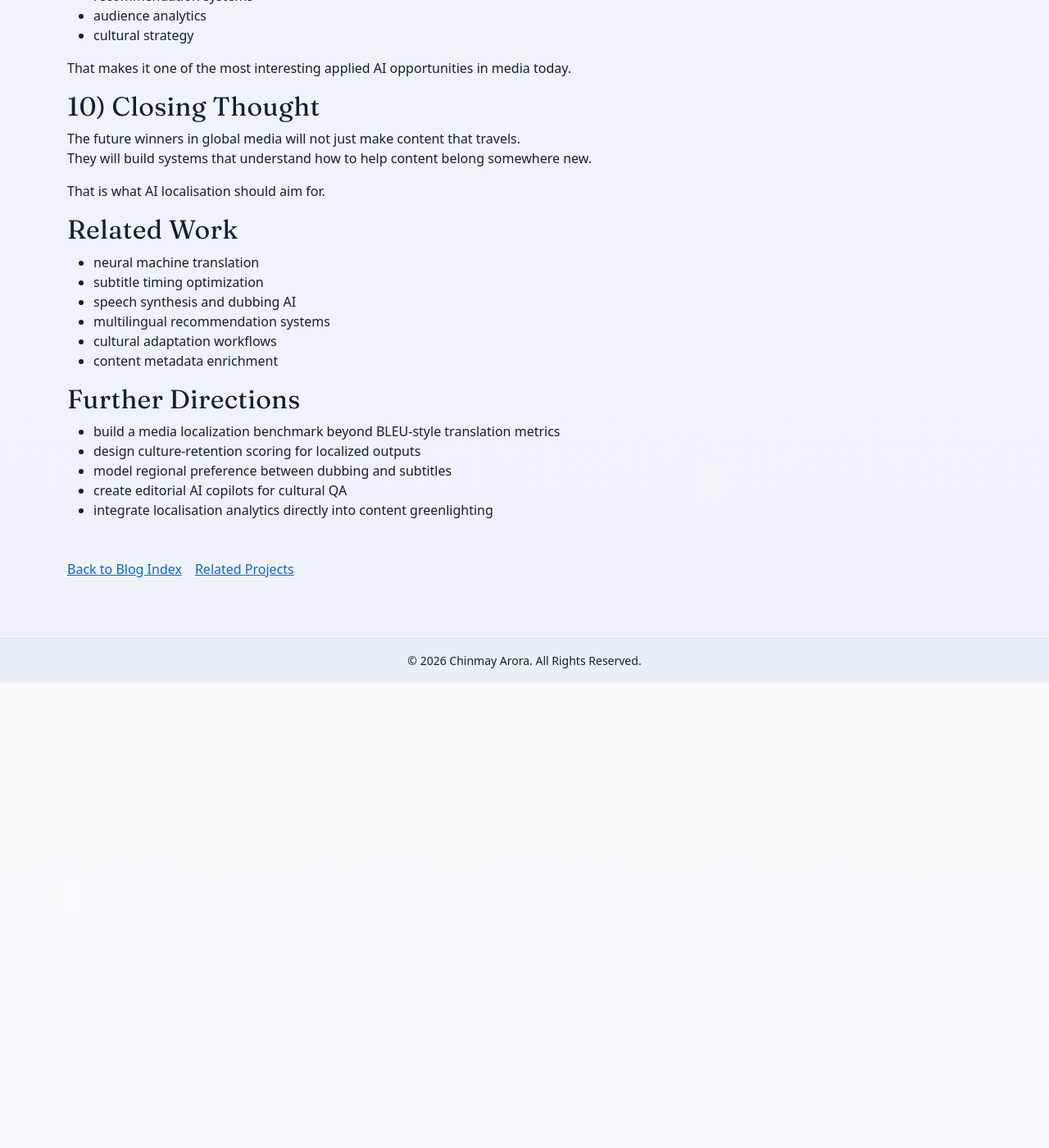
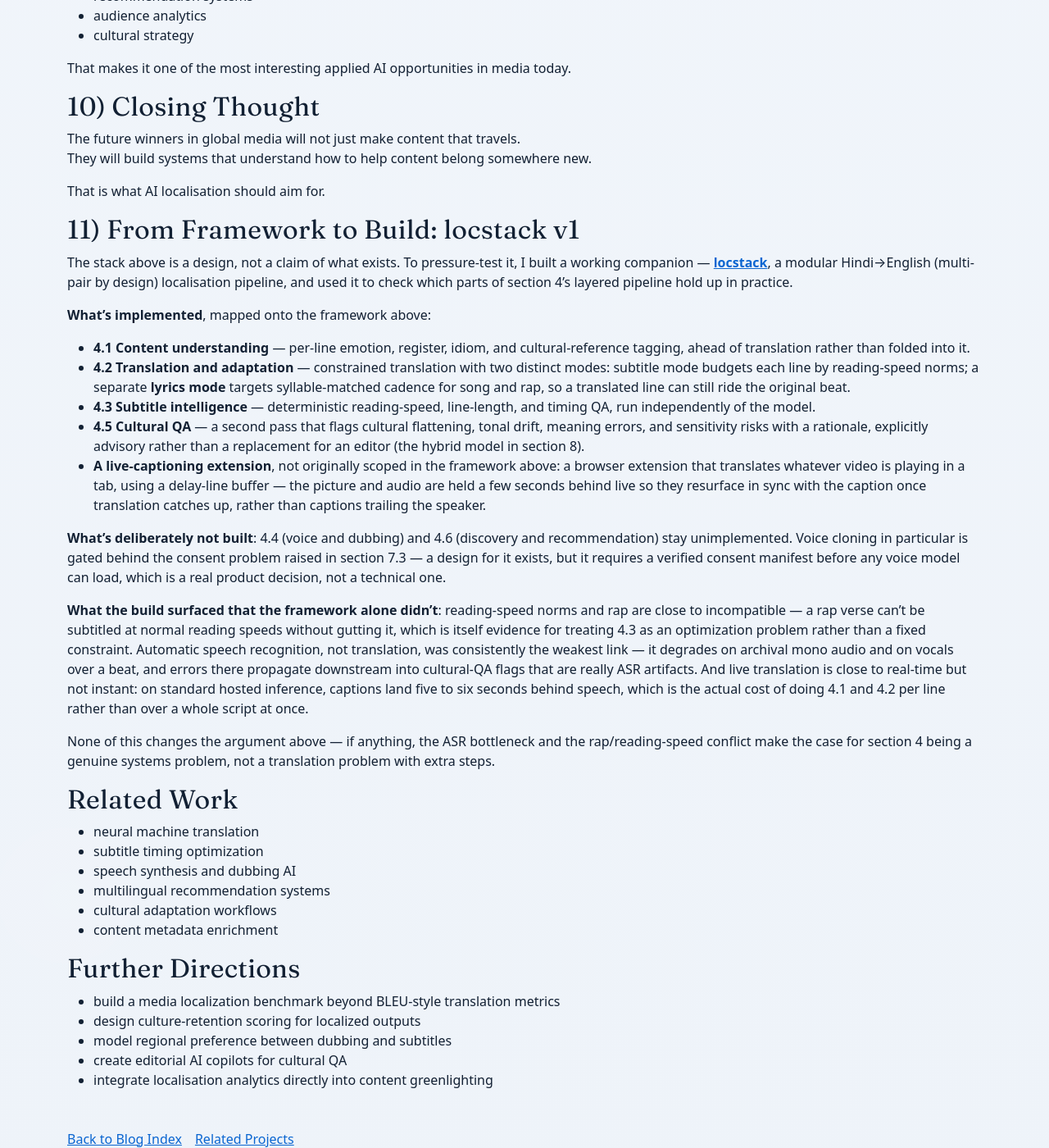
Before and after one commit to ChinmayA301/ChinmayA301.github.io, a Jekyll site: the page built from _posts/2026-04-03-ai-media-localisation.md, in a window 1280 px wide and 1400 px high, scrolled down 5808 px. Shown: the whole window at 82% size. Built offline with Jekyll 4.4.1, drawn with Linux system fonts in a browser that asks for light colours; before the commit the page ends 6640 px from its top, so only the background shows below that.

Commit message:
Add locstack v1 build section to AI media localisation post
Documents the working companion pipeline built against the post's own
layered framework: what's implemented (content understanding, translation,
subtitle QA, cultural QA, live captioning), what's deliberately not (voice
dubbing, gated behind consent per section 7.3; discovery/recommendation),
and the concrete findings the build surfaced (ASR as bottleneck, rap vs.
reading-speed limits, live-caption latency).

```diff
--- a/_posts/2026-04-03-ai-media-localisation.md
+++ b/_posts/2026-04-03-ai-media-localisation.md
@@ -259,6 +259,24 @@ They will build systems that understand how to help content belong somewhere new
 
 That is what AI localisation should aim for.
 
+## 11) From Framework to Build: locstack v1
+
+The stack above is a design, not a claim of what exists. To pressure-test it, I built a working companion — [**locstack**](https://github.com/ChinmayA301/Media-localisation-ai), a modular Hindi→English (multi-pair by design) localisation pipeline, and used it to check which parts of section 4's layered pipeline hold up in practice.
+
+**What's implemented**, mapped onto the framework above:
+
+- **4.1 Content understanding** — per-line emotion, register, idiom, and cultural-reference tagging, ahead of translation rather than folded into it.
+- **4.2 Translation and adaptation** — constrained translation with two distinct modes: subtitle mode budgets each line by reading-speed norms; a separate **lyrics mode** targets syllable-matched cadence for song and rap, so a translated line can still ride the original beat.
+- **4.3 Subtitle intelligence** — deterministic reading-speed, line-length, and timing QA, run independently of the model.
+- **4.5 Cultural QA** — a second pass that flags cultural flattening, tonal drift, meaning errors, and sensitivity risks with a rationale, explicitly advisory rather than a replacement for an editor (the hybrid model in section 8).
+- **A live-captioning extension**, not originally scoped in the framework above: a browser extension that translates whatever video is playing in a tab, using a delay-line buffer — the picture and audio are held a few seconds behind live so they resurface in sync with the caption once translation catches up, rather than captions trailing the speaker.
+
+**What's deliberately not built**: 4.4 (voice and dubbing) and 4.6 (discovery and recommendation) stay unimplemented. Voice cloning in particular is gated behind the consent problem raised in section 7.3 — a design for it exists, but it requires a verified consent manifest before any voice model can load, which is a real product decision, not a technical one.
+
+**What the build surfaced that the framework alone didn't**: reading-speed norms and rap are close to incompatible — a rap verse can't be subtitled at normal reading speeds without gutting it, which is itself evidence for treating 4.3 as an optimization problem rather than a fixed constraint. Automatic speech recognition, not translation, was consistently the weakest link — it degrades on archival mono audio and on vocals over a beat, and errors there propagate downstream into cultural-QA flags that are really ASR artifacts. And live translation is close to real-time but not instant: on standard hosted inference, captions land five to six seconds behind speech, which is the actual cost of doing 4.1 and 4.2 per line rather than over a whole script at once.
+
+None of this changes the argument above — if anything, the ASR bottleneck and the rap/reading-speed conflict make the case for section 4 being a genuine systems problem, not a translation problem with extra steps.
+
 ## Related Work
 - neural machine translation
 - subtitle timing optimization
```
Also changed, not shown: other parts of _posts/2026-04-03-ai-media-localisation.md (+1 -1 lines).
